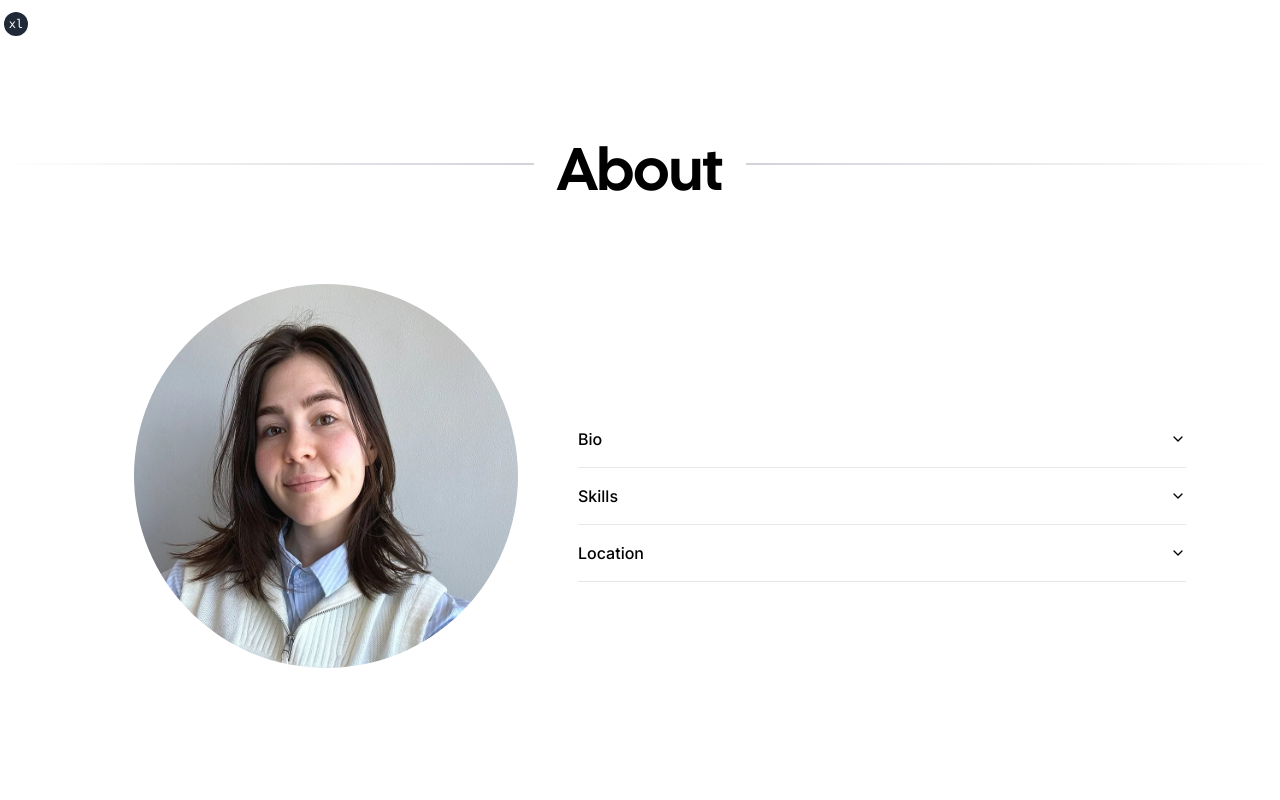
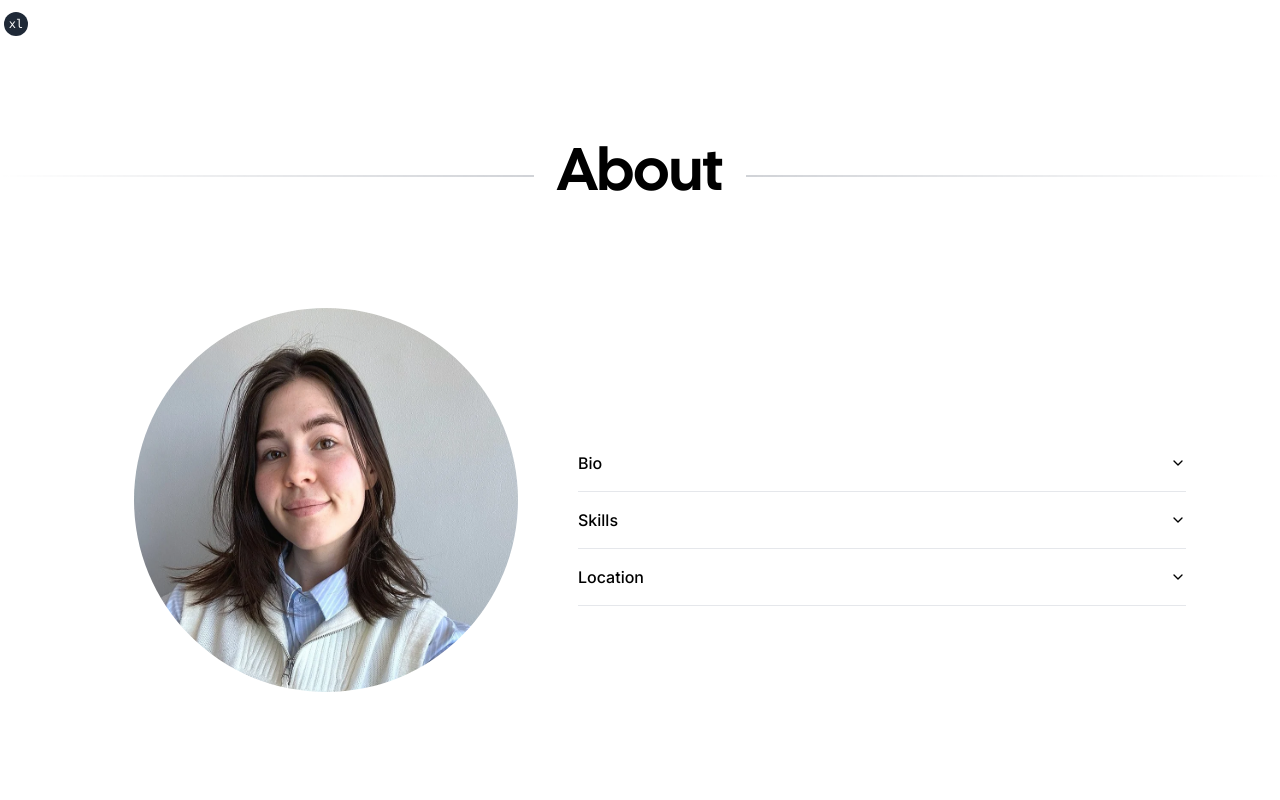
Before and after one commit to dylanvanh/jemma-website, a Next.js app: page / in a window 1280 px wide. Shown: the part 760-1560 px from the top of the page. Built offline with nearby package versions, Linux system fonts and the light colour scheme.

Commit message:
center splitter

```diff
--- a/src/components/splitter.tsx
+++ b/src/components/splitter.tsx
@@ -7,7 +7,10 @@ interface SplitterProps extends React.HTMLAttributes<HTMLDivElement> {
 
 const Splitter: React.FC<SplitterProps> = ({ sectionTitle, className, id }) => {
   return (
-    <span id={id} className={cn("relative flex justify-center", className)}>
+    <span
+      id={id}
+      className={cn("relative flex justify-center pb-6", className)}
+    >
       <div className="absolute inset-x-0 top-1/2 h-px -translate-y-1/2 bg-transparent bg-gradient-to-r from-transparent via-gray-500 to-transparent opacity-75"></div>
       <span className="relative z-10 bg-white px-6 font-heading text-3xl leading-[1.1] dark:bg-background sm:text-3xl md:text-6xl">
         {sectionTitle}
```
